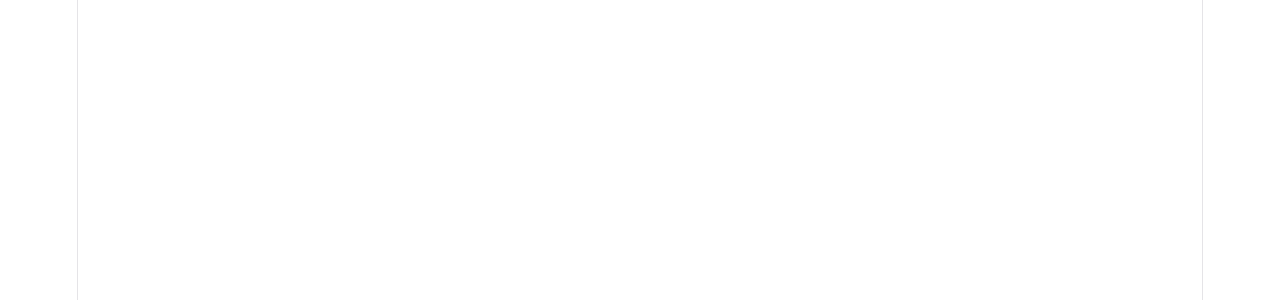
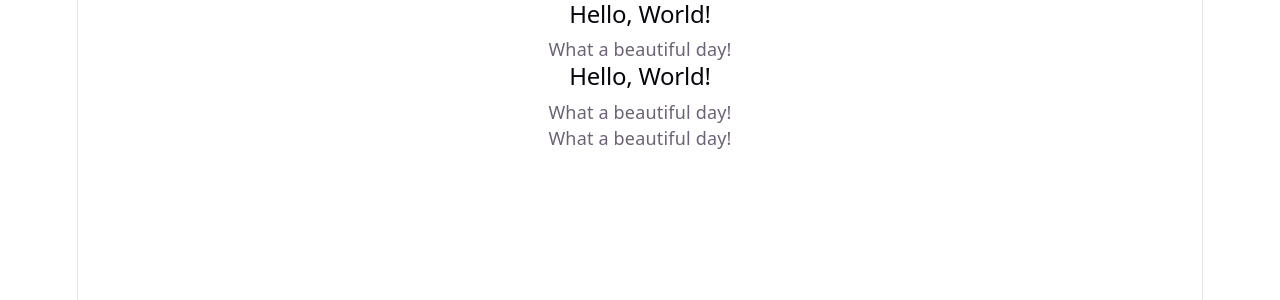
Before and after one commit to FedeBotto152/Reactesercizi, a React (Vite) app in the folder vite-project/: page / in a window 1280 px wide. Shown: the top 300 px of the page. Built offline with nearby package versions, Linux system fonts and the light colour scheme.

Commit message:
esercizio components

```diff
--- a/vite-project/src/App.jsx
+++ b/vite-project/src/App.jsx
@@ -1,14 +1,27 @@
 
 import './App.css'
 
-function App() {
+function Message() {
+  return <p>What a beautiful day!</p>
+}
 
-
+function Hello() {
   return (
     <>
-
+      <h2>Hello, World!</h2>
+      <Message />
     </>
   )
 }
 
+function App() {
+  return (
+    <div>
+      <Hello />
+      <Hello />
+      <Message />
+    </div>
+  )
+}
+
 export default App
```
